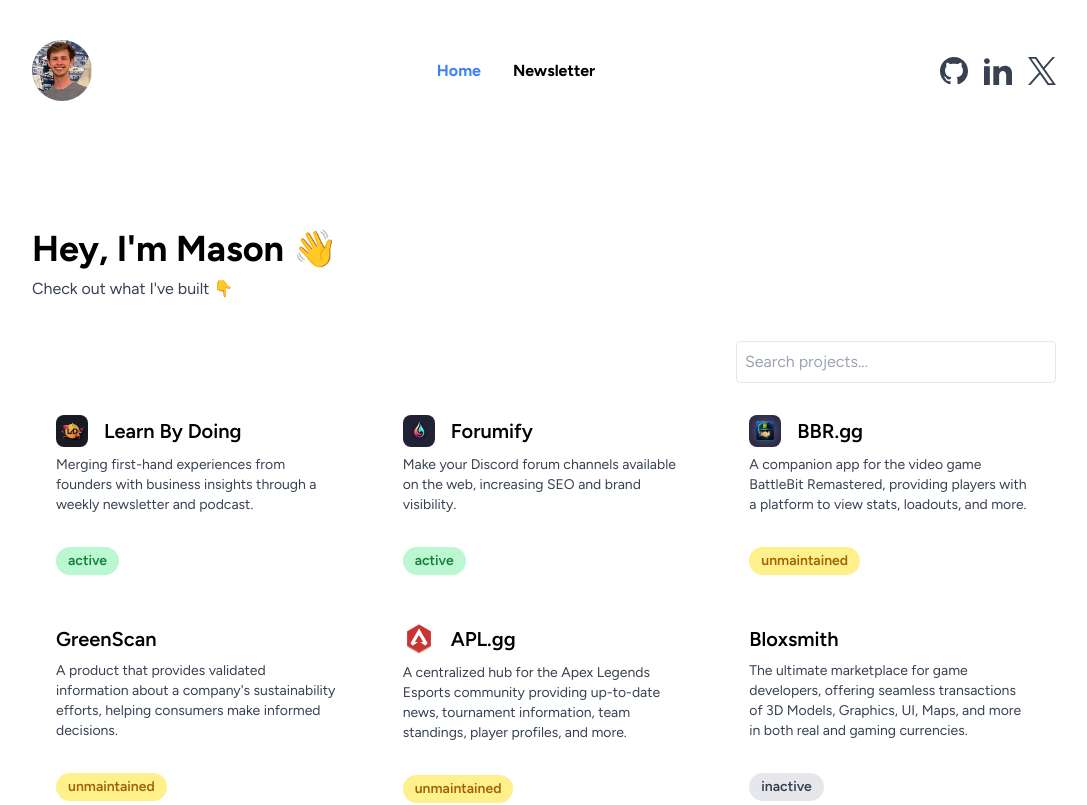
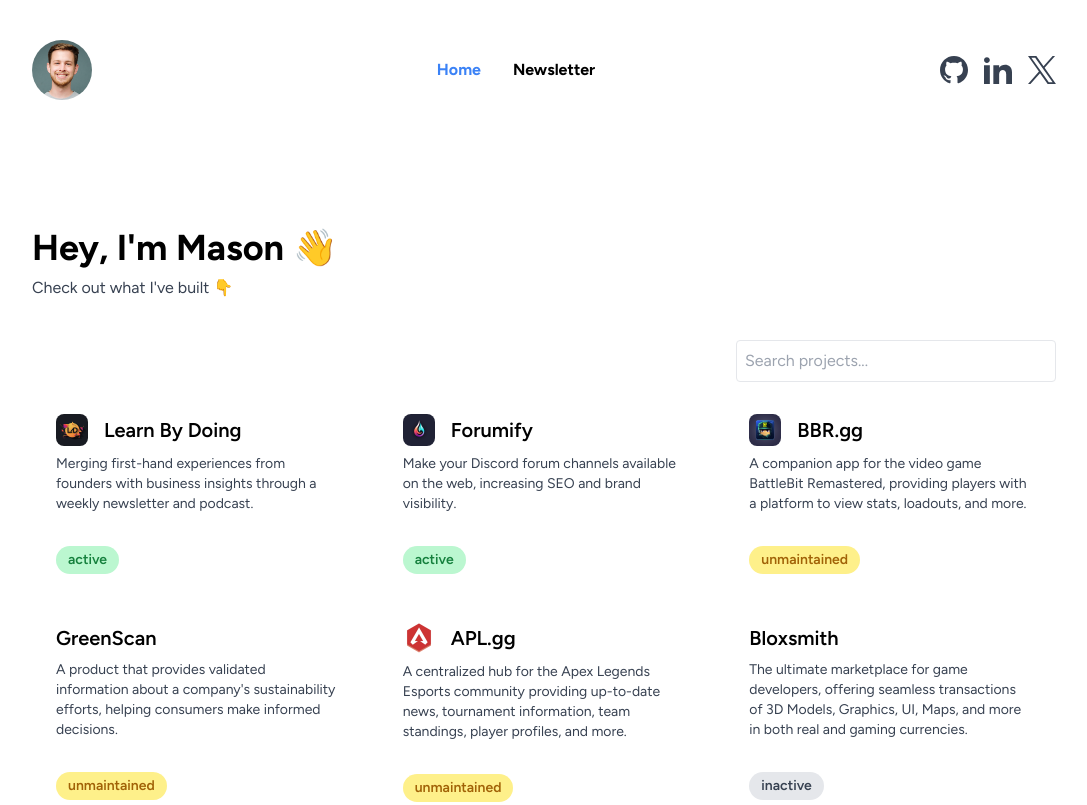
Before and after one commit to masnwilliams/masnwilliams.com, a Next.js app: page / in a window 1280 px wide. Shown: the top 805 px of the page, without its empty margins (96-1183 px from the left). Built offline with nearby package versions, Linux system fonts and the light colour scheme.

Commit message:
fix: Fix image source in NavBar component

```diff
--- a/src/components/NavBar.tsx
+++ b/src/components/NavBar.tsx
@@ -39,7 +39,7 @@
         className={"hidden sm:inline hover:scale-105 transition-all"}
       >
         <Image
-          src={"/mason.png"}
+          src={"/mason.jpg"}
           alt={"Me"}
           width={60}
           height={60}
```
Also changed, not shown: public/mason.jpg (added), public/mason.png (deleted).
